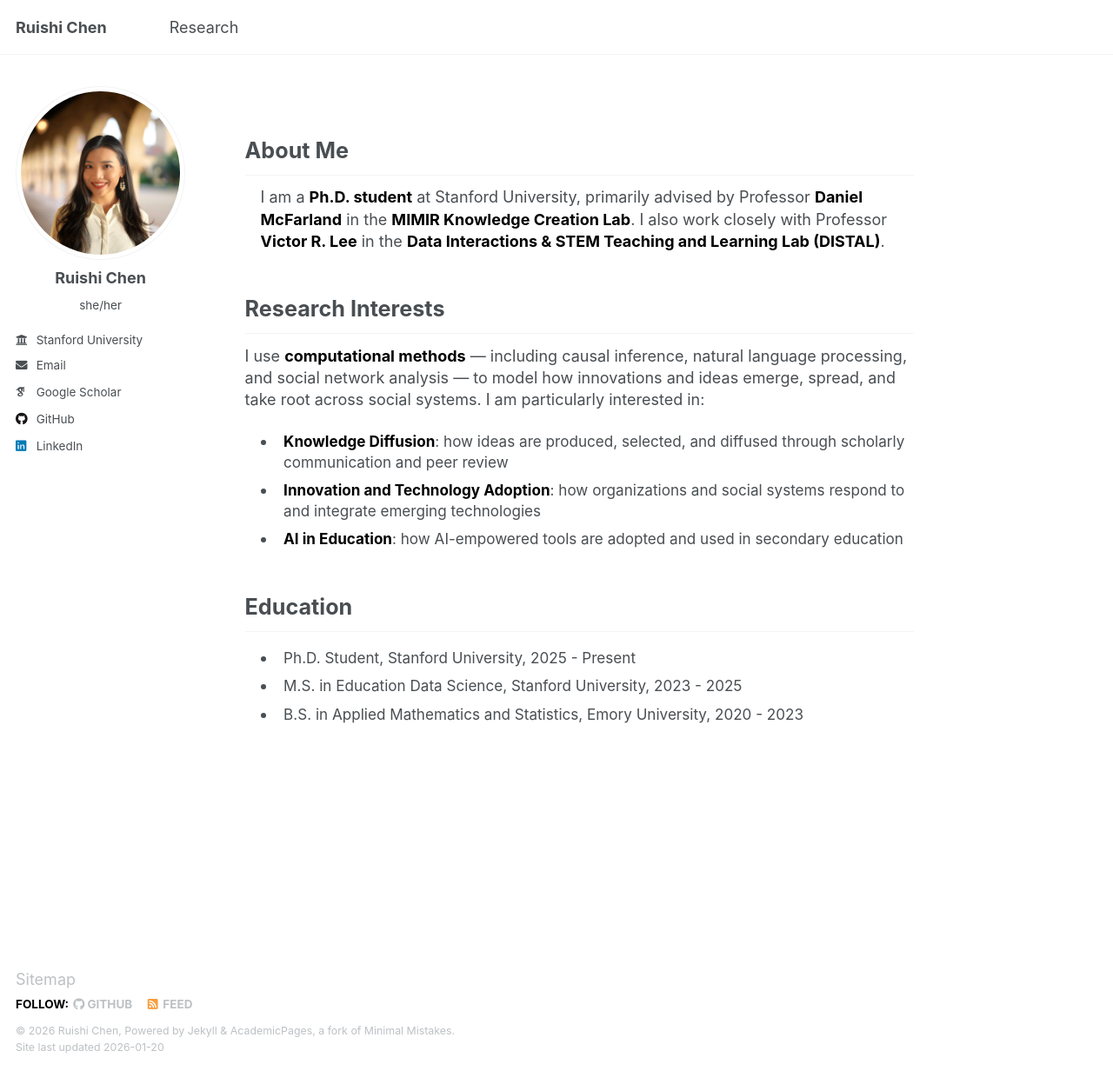
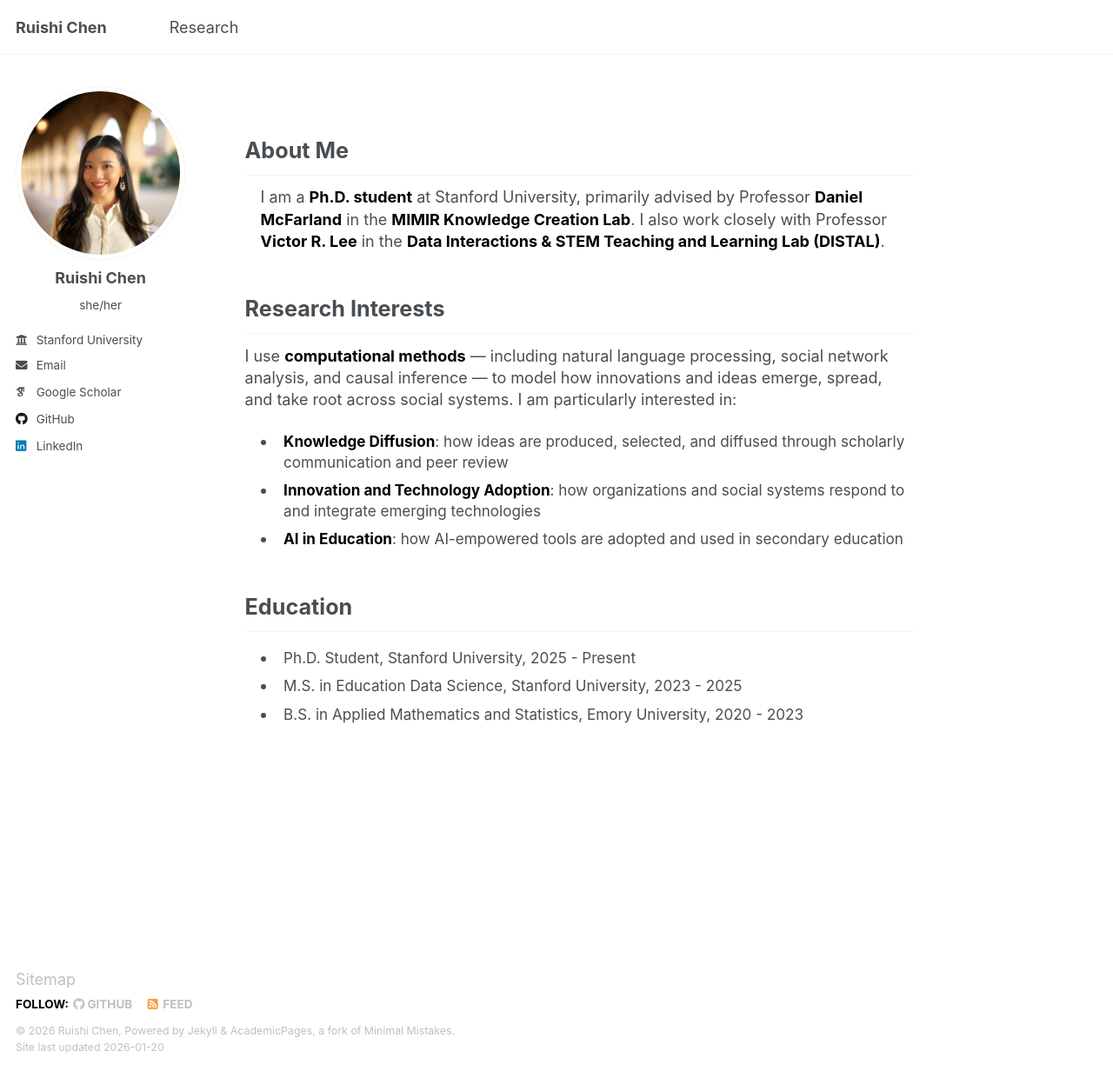
Before and after one commit to ruishi-chen/ruishi-chen.github.io, a Jekyll site: the page built from _pages/about.md, in a window 1280 px wide and 1232 px high. Shown: the whole window at 87% size. Built offline with Jekyll 4.4.1, drawn with Linux system fonts in a browser that asks for light colours; some web fonts are replaced; a style sheet for code colours, icons or effects is not loaded.

```diff
--- a/_pages/about.md
+++ b/_pages/about.md
@@ -13,7 +13,7 @@ I am a **Ph.D. student** at Stanford University, primarily advised by Professor
 
 ## Research Interests
 
-I use **computational methods** — including causal inference, natural language processing, and social network analysis — to model how innovations and ideas emerge, spread, and take root across social systems. I am particularly interested in:
+I use **computational methods** — including natural language processing, social network analysis, and causal inference — to model how innovations and ideas emerge, spread, and take root across social systems. I am particularly interested in:
 
 - **Knowledge Diffusion**: how ideas are produced, selected, and diffused through scholarly communication and peer review
 - **Innovation and Technology Adoption**: how organizations and social systems respond to and integrate emerging technologies
```
Also changed, not shown: 1 other file.
